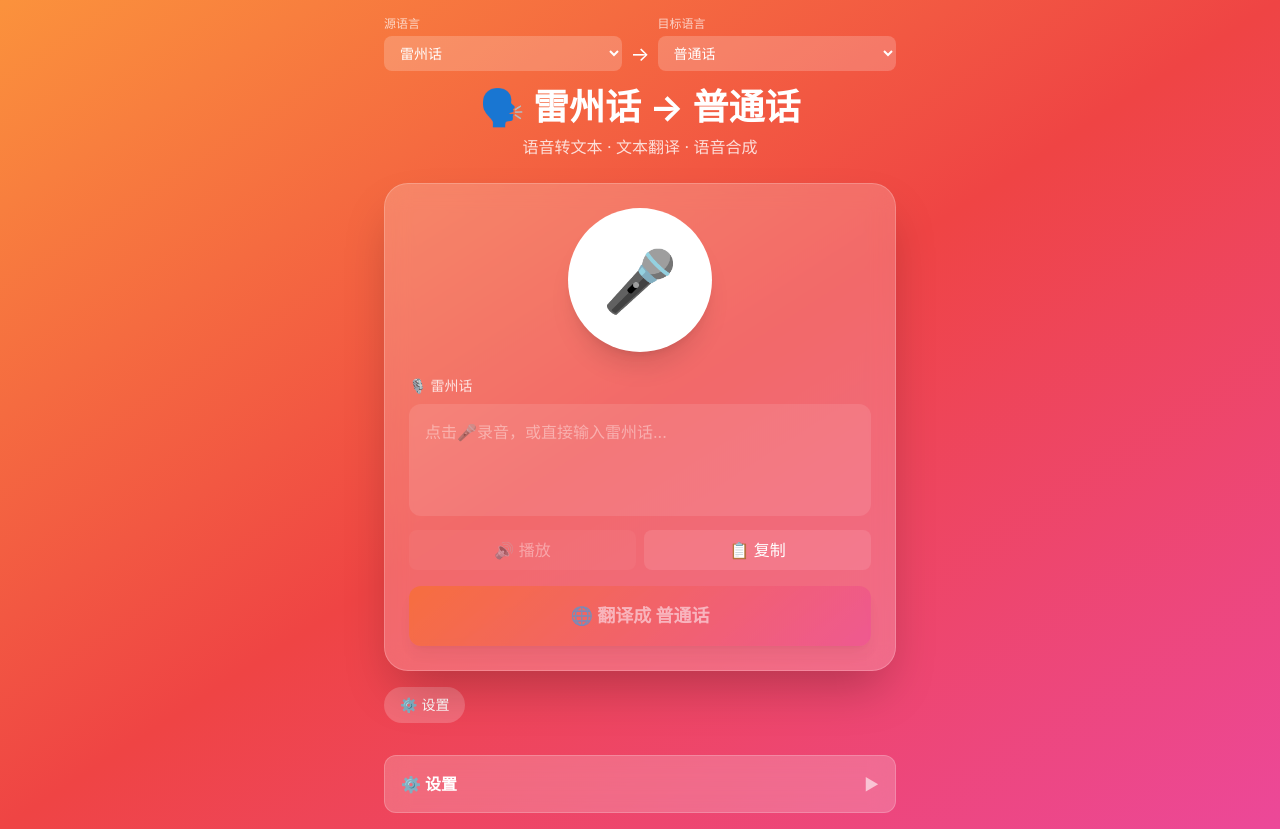
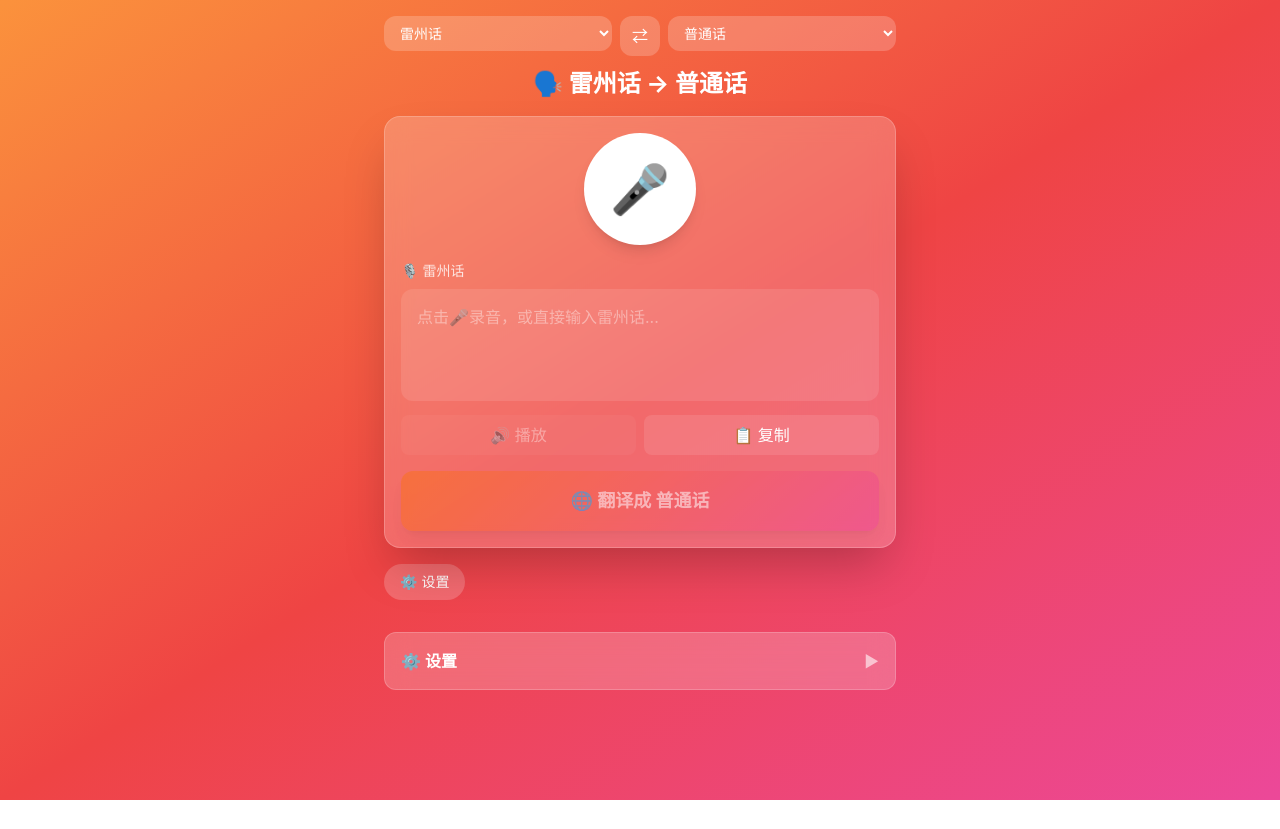
Before and after one commit to ZanwingMak/dialect-translator, a Vue app: page / in a window 1280 px wide. After the commit the page ends 800 px from the top, so only its background shows below. Built offline with nearby package versions, Linux system fonts and the light colour scheme.

Commit message:
添加潮汕话支持，优化界面：语言交换按钮、紧凑布局

```diff
--- a/src/views/HomeView.vue
+++ b/src/views/HomeView.vue
@@ -2,48 +2,45 @@
   <div class="min-h-screen bg-gradient-to-br from-orange-400 via-red-500 to-pink-500 p-4">
     <div class="max-w-lg mx-auto">
       <!-- 语言选择器 -->
-      <div class="flex gap-2 mb-4">
+      <div class="flex gap-2 mb-3">
         <div class="flex-1">
-          <label class="text-white/70 text-xs block mb-1">源语言</label>
           <select
             v-model="sourceLanguage"
-            class="w-full px-3 py-2 rounded-lg bg-white/20 text-white text-sm"
+            class="w-full px-3 py-2 rounded-xl bg-white/20 text-white text-sm font-medium"
           >
-            <option v-for="lang in languages" :key="lang.id" :value="lang.id">{{ lang.name }}</option>
+            <option v-for="lang in languages" :key="lang.id" :value="lang.id" class="bg-gray-800">{{ lang.name }}</option>
           </select>
         </div>
-        <div class="flex items-center justify-center pt-5">
-          <span class="text-white text-xl">→</span>
-        </div>
+        <button @click="swapLanguages" class="px-3 py-2 bg-white/20 rounded-xl text-white hover:bg-white/30 transition">
+          ⇄
+        </button>
         <div class="flex-1">
-          <label class="text-white/70 text-xs block mb-1">目标语言</label>
           <select
             v-model="targetLanguage"
-            class="w-full px-3 py-2 rounded-lg bg-white/20 text-white text-sm"
+            class="w-full px-3 py-2 rounded-xl bg-white/20 text-white text-sm font-medium"
           >
-            <option v-for="lang in languages" :key="lang.id" :value="lang.id">{{ lang.name }}</option>
+            <option v-for="lang in languages" :key="lang.id" :value="lang.id" class="bg-gray-800">{{ lang.name }}</option>
           </select>
         </div>
       </div>
 
       <!-- 标题 -->
-      <header class="text-center mb-6">
-        <h1 class="text-4xl font-bold text-white mb-2">🗣️ {{ currentLanguagePair }}</h1>
-        <p class="text-white/80">语音转文本 · 文本翻译 · 语音合成</p>
+      <header class="text-center mb-4">
+        <h1 class="text-2xl font-bold text-white">🗣️ {{ currentLanguagePair }}</h1>
       </header>
 
       <!-- 主卡片 -->
-      <div class="glass rounded-3xl p-6 shadow-2xl">
+      <div class="glass rounded-2xl p-4 shadow-2xl">
         <!-- 录音控制 -->
-        <div class="flex flex-col items-center mb-6">
+        <div class="flex flex-col items-center mb-4">
           <!-- 录音按钮 -->
           <button
             @click="startVoiceInput"
-            class="relative w-36 h-36 rounded-full transition-all shadow-xl"
+            class="relative w-28 h-28 rounded-full transition-all shadow-lg"
             :class="isRecording ? 'bg-red-500 scale-95' : 'bg-white'"
           >
-            <span class="text-6xl">{{ isRecording ? '🔴' : '🎤' }}</span>
-            <div v-if="isRecording" class="absolute -top-1 -right-1 w-5 h-5 bg-red-500 rounded-full animate-ping"></div>
+            <span class="text-5xl">{{ isRecording ? '⏹️' : '🎤' }}</span>
+            <div v-if="isRecording" class="absolute -top-1 -right-1 w-4 h-4 bg-red-500 rounded-full animate-ping"></div>
           </button>
 
           <!-- 录音时间/状态 -->
@@ -258,6 +255,7 @@ const languages = [
   { id: 'cantonese', name: '粤语', region: '广东/香港', family: '粤语', isDialect: true },
   { id: 'hakka', name: '客家话', region: '梅州/惠州', family: '客家话', isDialect: true },
   { id: 'minnan', name: '闽南语', region: '福建/台湾', family: '闽南语', isDialect: true },
+  { id: 'chaoshan', name: '潮汕话', region: '广东潮汕', family: '闽南语', isDialect: true },
   { id: 'wu', name: '吴语', region: '上海/浙江', family: '吴语', isDialect: true },
   { id: 'xiang', name: '湘语', region: '湖南', family: '湘语', isDialect: true },
   { id: 'gan', name: '赣语', region: '江西', family: '赣语', isDialect: true },
@@ -276,6 +274,13 @@ const languages = [
 // 当前选择的语言
 const sourceLanguage = ref('leizhou')
 const targetLanguage = ref('mandarin')
+
+// 语言交换函数
+const swapLanguages = () => {
+  const temp = sourceLanguage.value
+  sourceLanguage.value = targetLanguage.value
+  targetLanguage.value = temp
+}
 
 // 语言名称计算属性
 const sourceLanguageName = computed(() => {
@@ -602,6 +607,83 @@ const dialectVocabulary = {
       }
     }
   },
+  chaoshan: {
+    name: '潮汕话',
+    description: '潮汕话又称潮州话，是闽南语的一种变体，主要分布在广东省潮汕地区。',
+    vocabulary: {
+      pronouns: {
+        '我': '我 (ua)',
+        '你': '汝 (lu)',
+        '他/她/它': '伊 (i)',
+        '我们': '阮 (uang)',
+        '你们': '你们 (ning)',
+        '他们': '佗 (ta)'
+      },
+      commonWords: {
+        '吃': '食 (tsiaʔ)',
+        '喝': '饮 (am)',
+        '说': '讲 (kang)',
+        '走': '行 (kiā)',
+        '跑': '走 (tsáu)',
+        '来': '来 (lai)',
+        '去': '去 (khu)',
+        '看': '看 (khuà)',
+        '听': '听 (tiaŋ)',
+        '知道': '知 (tsai)',
+        '不知道': '不知 (m-tsai)',
+        '喜欢': '爱 (ài)',
+        '厉害': '厉害 (lai-hā)',
+        '舒服': '舒爽 (su-sáng)',
+        '辛苦': '艰苦 (kan-khu)',
+        '多少钱': '几钱 (kui-tsiě)',
+        '便宜': '相因 (sio-iŋ)',
+        '贵': '贵 (kuì)',
+        '是': '是 (sī)',
+        '不是': '不是 (m-sī)',
+        '有': '有 (ū)',
+        '没有': '无 (bō)',
+        '什么': '乜个 (mih-kai)',
+        '哪里': '块 (ti-hu)',
+        '这里': '只块 (tsi-kai)',
+        '那里': '许块 (hu-kai)',
+        '什么时候': '几时 (kui-sî)',
+        '为什么': '为什么 (uī-sím)',
+        '全部': '拢总 (láng-tsáng)',
+        '只/仅仅': '干 (ta)',
+        '已经': '已 (í)',
+        '现在': '这阵 (tsit-tsūn)',
+        '等一下': '等一下 (tán-tsiē)',
+        '太/很': '过 (kuè)',
+        '不': '勿 (m)',
+        '很/非常': '野 (iá)',
+        '不要': '勿爱 (m-ài)'
+      },
+      questionPatterns: {
+        '吃了吗': '食未 (tsia-bue)',
+        '去了吗': '去未 (khu-bue)',
+        '去了没有': '去未 (khu-bue)',
+        '你去哪里': '你去块 (lu khu ti-hu)',
+        '你在做什么': '汝在做乜 (lu tsai tsò mih)',
+        '你吃了吗': '汝食未 (lu tsia bue)'
+      },
+      timeExpressions: {
+        '今天': '今日 (kim-tsiē)',
+        '明天': '明日 (muâ-tsiē)',
+        '昨天': '昨日 (tsa-tsiē)',
+        '早上': '早起 (tsá-khí)',
+        '中午': '日昼 (jiț-tàu)',
+        '晚上': '暝 (mê)'
+      },
+      dailyExpressions: {
+        '谢谢': '感谢 (kam-siā)',
+        '对不起': '对不起 (tui-hù-khi)',
+        '没关系': '无相干 (bô-siò-kua)',
+        '再见': '再见 (tsài-kìan)',
+        '晚安': '晚安 (bán-an)',
+        '早安': '早安 (tsá-an)'
+      }
+    }
+  },
   wu: {
     name: '吴语',
     description: '吴语主要分布在江苏省南部、浙江省、上海市及安徽、江西部分地区的方言。',
```
